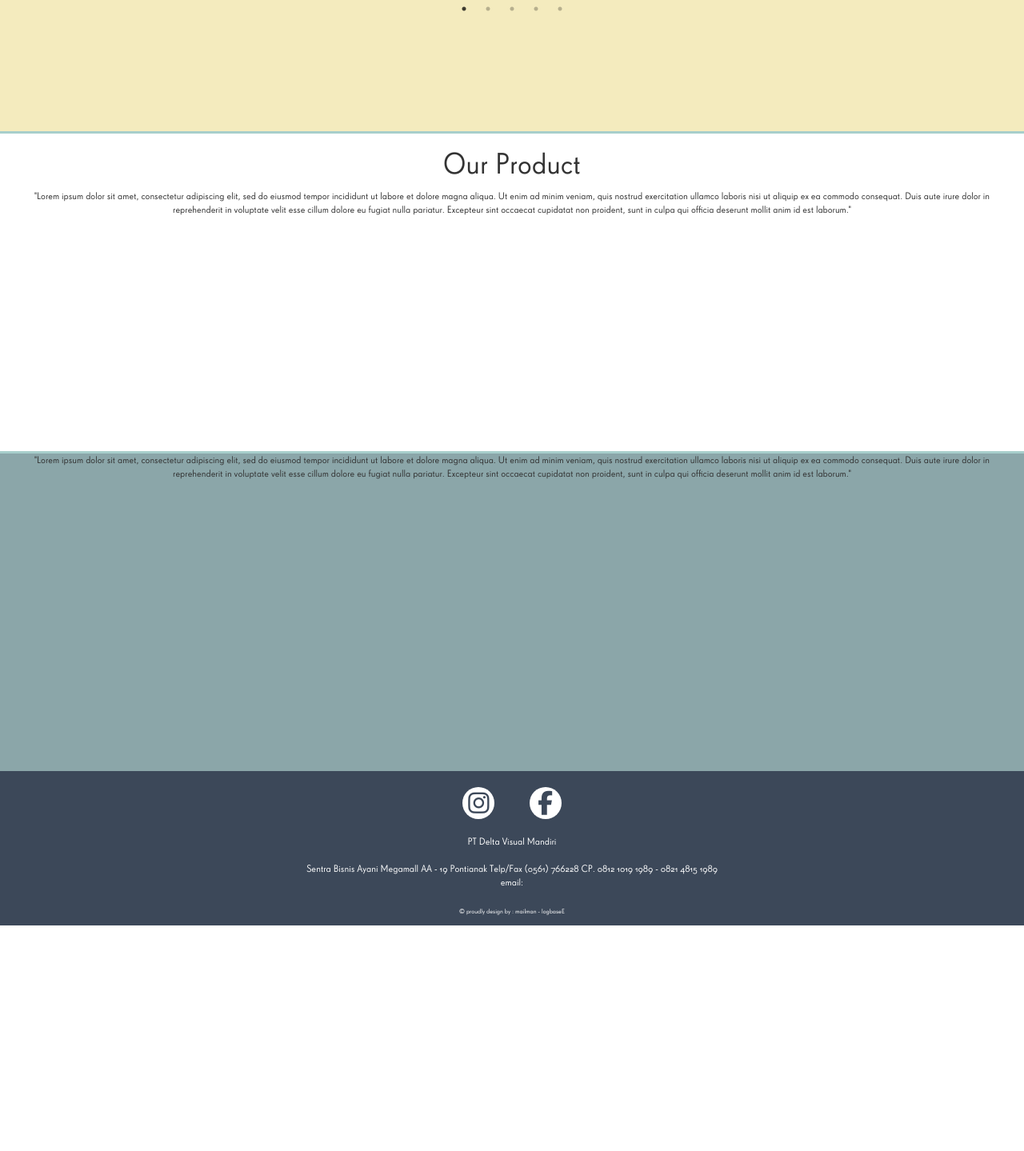
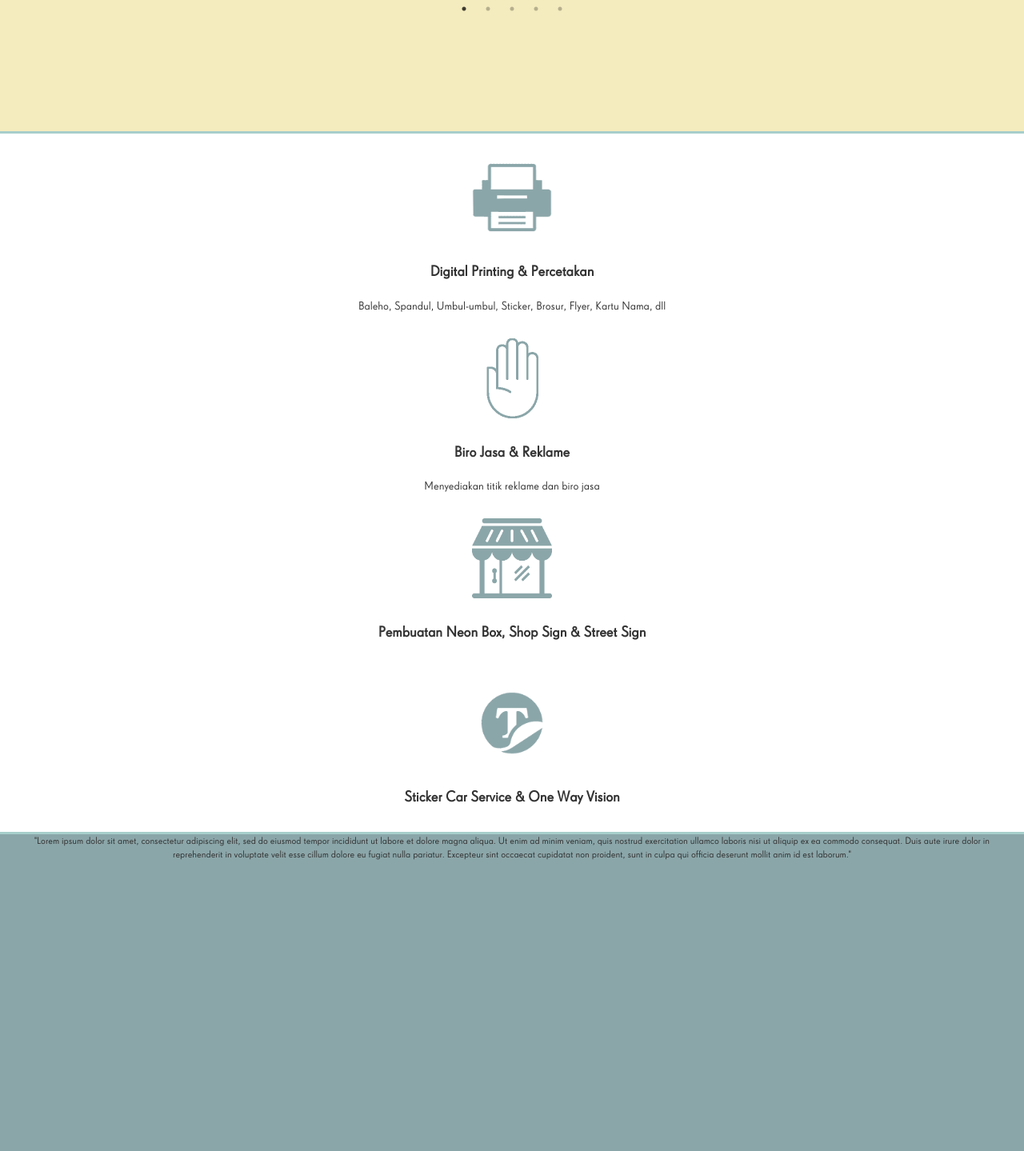
Before and after one commit to assasinz88/Delta-Visual-Mandiri, a PHP site: page /index.html in a window 1280 px wide; the page is wider, and only the part inside the window is pictured. Shown: the part 1326-2765 px from the top of that part at 80% size. Before the commit the page ends 2483 px from the top of that part, so only its background shows below. Run offline with PHP 8.4, Linux system fonts and the light colour scheme; some libraries are stand-ins or nearby versions.

Commit message:
update lanjutan

```diff
--- a/first.css
+++ b/first.css
@@ -357,7 +357,18 @@ a{
 	background-repeat: no-repeat;
 	background-attachment: fixed;
 	background-position: center;
-	height:400px;
+	height:auto;
+}
+
+
+
+.icon{
+	display:block;
+	width:100px;
+	height:100px;
+	margin:30px auto;
+
+
 }
 
 #more{
--- a/index.html
+++ b/index.html
@@ -172,8 +172,38 @@
 
 			<div class="row" id="product"> <!-- Our Product -->
 				<div class="col-sm-12">
-					<h1 class="product-title text-center"> Our Product </h1>
-					<p class="product-subtitle small text-center">"Lorem ipsum dolor sit amet, consectetur adipiscing elit, sed do eiusmod tempor incididunt ut labore et dolore magna aliqua. Ut enim ad minim veniam, quis nostrud exercitation ullamco laboris nisi ut aliquip ex ea commodo consequat. Duis aute irure dolor in reprehenderit in voluptate velit esse cillum dolore eu fugiat nulla pariatur. Excepteur sint occaecat cupidatat non proident, sunt in culpa qui officia deserunt mollit anim id est laborum."</p>
+						<div>
+							<img class="icon" src="img/print.png">
+							<p class="text-center">
+								<b style="font-size:18px;">Digital Printing & Percetakan</b><br><br>
+								Baleho, Spandul, Umbul-umbul, Sticker, Brosur, Flyer, Kartu Nama, dll
+							</p>
+						</div>
+
+						<div>
+							<img class="icon" src="img/jasa.png">
+							<p class="text-center">
+								<b style="font-size:18px;">Biro Jasa & Reklame</b><br><br>
+								Menyediakan titik reklame dan biro jasa
+							</p>
+						</div>
+
+						<div>
+							<img class="icon" src="img/store.png">
+							<p class="text-center">
+								<b style="font-size:18px;">Pembuatan Neon Box, Shop Sign & Street Sign</b><br><br>
+
+							</p>
+						</div>
+						<div>
+							<img class="icon" src="img/sticker.png">
+							<p class="text-center">
+								<b style="font-size:18px;">Sticker Car Service & One Way Vision</b><br><br>
+
+							</p>
+						</div>
+
+
 				</div>
 			</div>
 
```
Also changed, not shown: img/jasa.png, img/poster.png, img/print.png, img/sticker.png, img/store.png (added).
